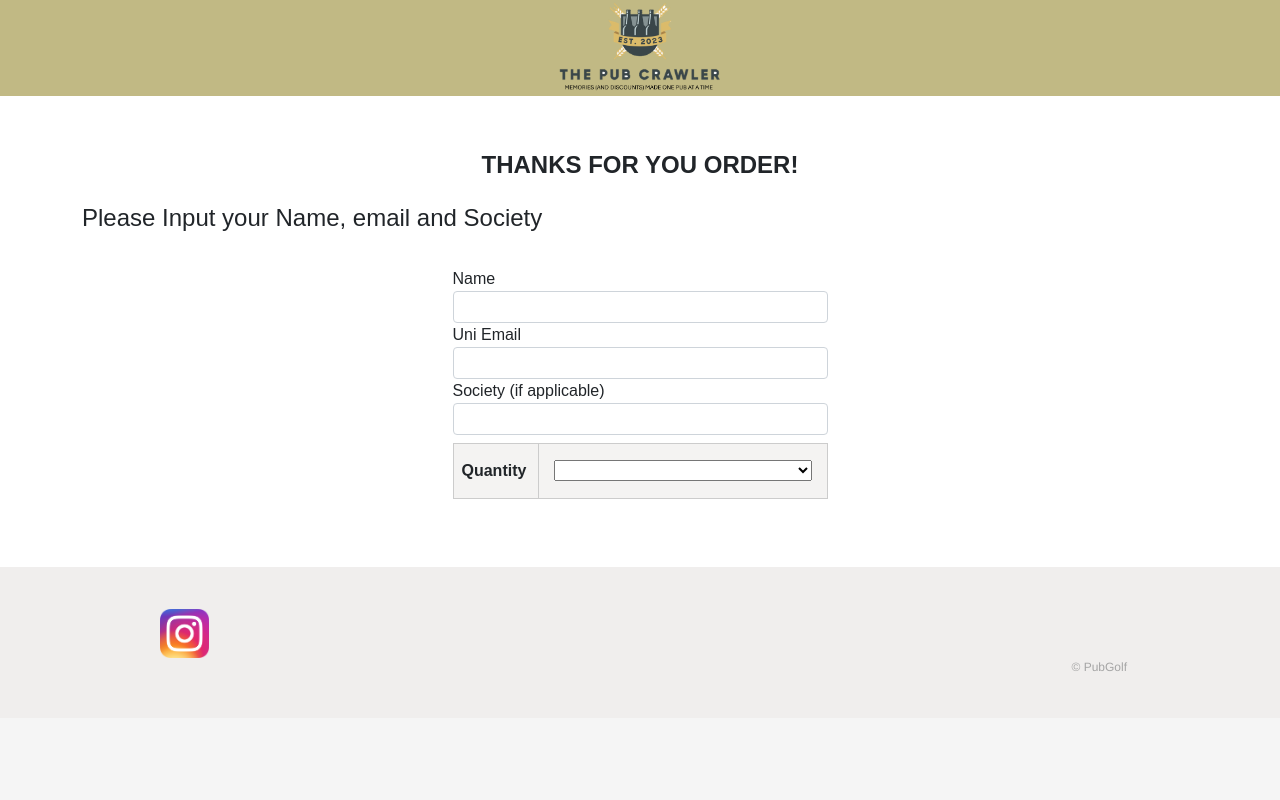
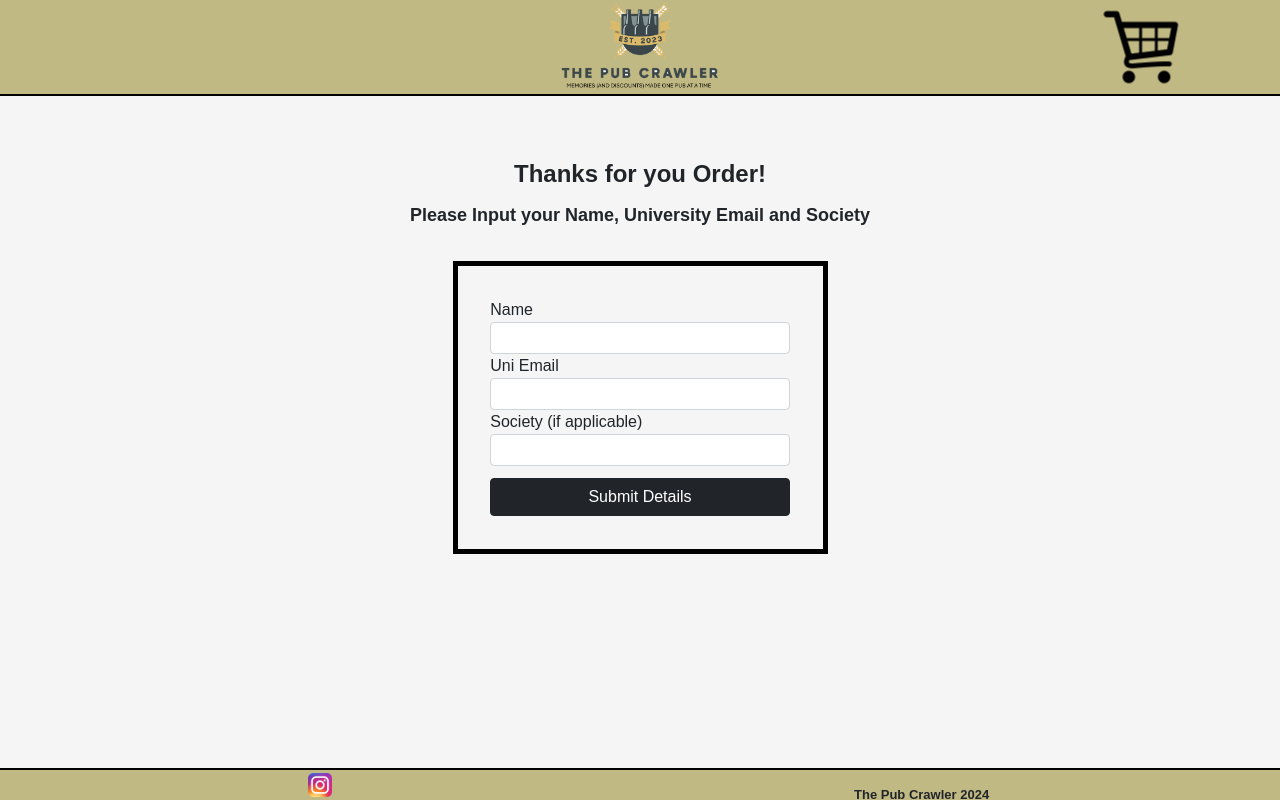
Before and after one commit to AnthonyKeung/Pub_Golf_MVP, a Flask app: page /form in a window 1280 px wide. Run offline with Flask 3, Linux system fonts and the light colour scheme; lists and menus that the app fills with data are empty; some libraries are stand-ins or nearby versions.

Commit message:
captures form details

```diff
--- a/app.py
+++ b/app.py
@@ -70,6 +70,12 @@ def termsandconditions():
     return render_template("termsandconditions.html")
 @app.route("/form")
 def form():
+    return render_template("form.html")
+
+@app.route("/formsubmit", methods=['POST'])
+def formsubmit():
+    print(request.form.get("name"))
+    print(request.form['name'])
     return render_template("form.html")
 
 @app.route("/payments/<order_id>/capture", methods=["POST"])
--- a/static/style.css
+++ b/static/style.css
@@ -708,6 +708,7 @@ form input[type="submit"] {
 
 .footer {
     background: #f0eeed;
+    height: 8vh;
     padding: 42px 0;
     font-size: 12px;
     color: #a5a5a5;
--- a/templates/form.html
+++ b/templates/form.html
@@ -1,50 +1,36 @@
 {% extends "layout.html" %}
 {% block body %}
 <script src="https://www.paypal.com/sdk/js?client-id=ATlzYRh2ppFMu9jC1ejic_EPkqVaD_zcBqekHT-NKysWKifAHUpnvsdrAoVHXB7M_kRA2d9CurG8U5ge&currency=GBP"></script>
-    <div class="section page">
 
         <div class="container">
+            <br></br>
 
-                <h1 style="font-size: x-large; font-weight: bolder;">Thanks for you Order!</h1>
+                <h1 style="font-size: x-large; font-weight: bolder; text-align: center;">Thanks for you Order!</h1>
+                <h1 style="font-size: large; font-weight: bold; text-align: center;">Please Input your Name, University Email and Society</h1>
 
-                <h2>Please Input your Name, email and Society</h2>
+                <div class="container">
 
-
-
-                <form id="checkout-form">
-
+                <form name="checkout-form" action="/formsubmit" method="POST" style="border: 5px black solid; padding: 3%;">
 
                         <div class="form-group">
                           <label for="formGroupExampleInput">Name</label>
-                          <input type="text" class="form-control" id="formGroupExampleInput" placeholder="">
+                          <input type="text" class="form-control" name="name" id="name" placeholder="">
                         </div>
                         <div class="form-group">
                           <label for="formGroupExampleInput2">Uni Email</label>
-                          <input type="text" class="form-control" id="formGroupExampleInput2" placeholder="">
+                          <input type="text" class="form-control" name="email" id="email" placeholder="">
                         </div>
                         <div class="form-group">
                             <label for="formGroupExampleInput2">Society (if applicable)</label>
-                            <input type="text" class="form-control" id="formGroupExampleInput2" placeholder="">
+                            <input type="text" class="form-control" name="society" id="society" placeholder="">
                           </div>
-                          <table style="margin-top: 2%;">
-                            <tr>
-                                    <th>
-                                            <input type="hidden" name="quantity" value="quantity">
-                                            <label for="quantity">Quantity</label>
-                                    </th>
-                                    <td>
-                                        <select name="quantity" id="quantity">
-                                            {%  for quan in quantity %}
-                                                    <option value="{{ quan }}">{{ quan }} </option>
-                                            {% endfor %}
-                                    </select>
-                                    </td>
-                            </tr>
-                            </table>
 
+                            <div class="d-grid gap-2" style="margin-top: 4%;">
+                                <button class="btn btn-dark" type="submit">Submit Details</button>
+                              </div>
 
                 </form>
             </div>
+            </div>
         </div>
-    </div>
 {% endblock %}
--- a/templates/layout.html
+++ b/templates/layout.html
@@ -13,25 +13,20 @@
 </head>
 <body>
 
-	<div class="container" style="height:12vh; align-items: center; flex-direction: column; display: flex; background-color: #C1B984; max-width: 100%;">
-		<img src="static/logo.png" style="max-height: 100%;">
+	<div class="container" style="height:12vh; position: relative; background-color: #C1B984; max-width: 100%; border-bottom: 2px black solid;">
+		<a href="/"><img src="static/logo.png" style="max-height: 100%; position: absolute; top:50%; left: 50%; transform: translate(-50%, -50%);"></a>
+		<a href="/checkout"><img src="static/cart.png" style="max-height: 80%; position: absolute; top:50%; right: 5%; transform: translate(-50%, -50%);"> </a>
 	</div>
 
 
 	{% block body %}{% endblock %}
 
+	<div class="container" style="height:4vh;  background-color: #C1B984; max-width: 100%; position:fixed; bottom:0; border-top: 2px black solid;">
+		<a href="https://www.instagram.com/the_pubcrawlers/" target="_blank"><img src="static/insta.png" style="max-height: 80%; position: absolute; left: 25%; top:50%; transform: translate(-50%, -50%);"></a><span><p style="text-align: center; position: absolute; top: 40%; left: 72%; transform: translate(-50%, -50%); font-size: small; font-weight: bolder;">The Pub Crawler 2024</p></span>
 
-	<div class="footer">
-
-		<div class="wrapper">
-			<a href="https://www.instagram.com/the_pubcrawlers/"><img src="static/insta.png"  style="max-width: 5%;"></a>
+	</div>
 
 
-			<p>&copy;{{ current_year }} PubGolf</p>
-
-		</div>
-
-	</div>
 
 	<script src="https://cdn.jsdelivr.net/npm/bootstrap@5.0.2/dist/js/bootstrap.bundle.min.js" integrity="sha384-MrcW6ZMFYlzcLA8Nl+NtUVF0sA7MsXsP1UyJoMp4YLEuNSfAP+JcXn/tWtIaxVXM" crossorigin="anonymous"></script>
 	<script src="https://cdnjs.cloudflare.com/ajax/libs/jquery/3.3.1/jquery.min.js"></script>
```
Also changed, not shown: templates/checkout.html (+14 -23 lines), templates/index.html (+4 -15 lines), templates/shirts.html (deleted, +0 -13 lines), static/cart.png (added), 2 other files.
